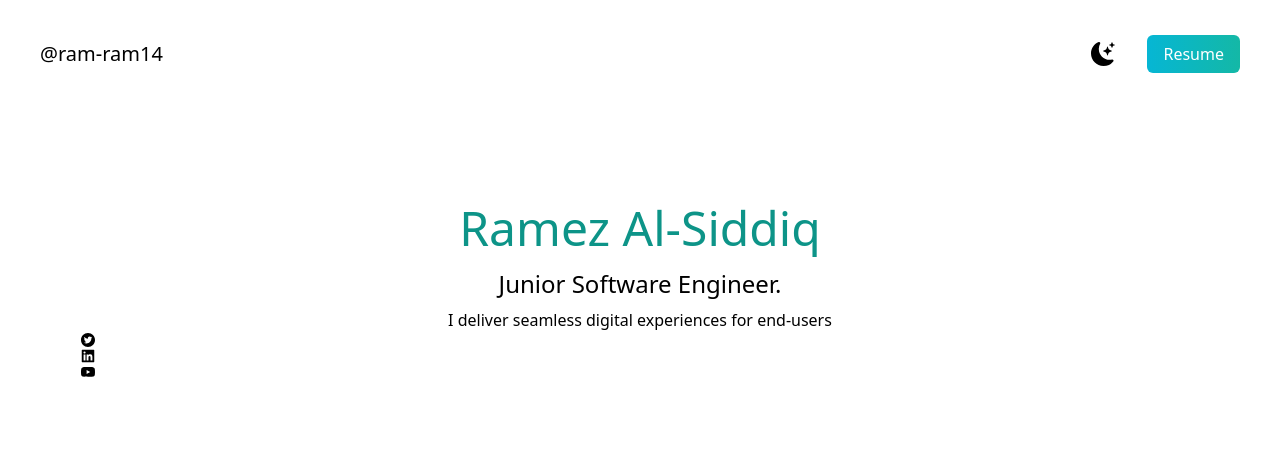
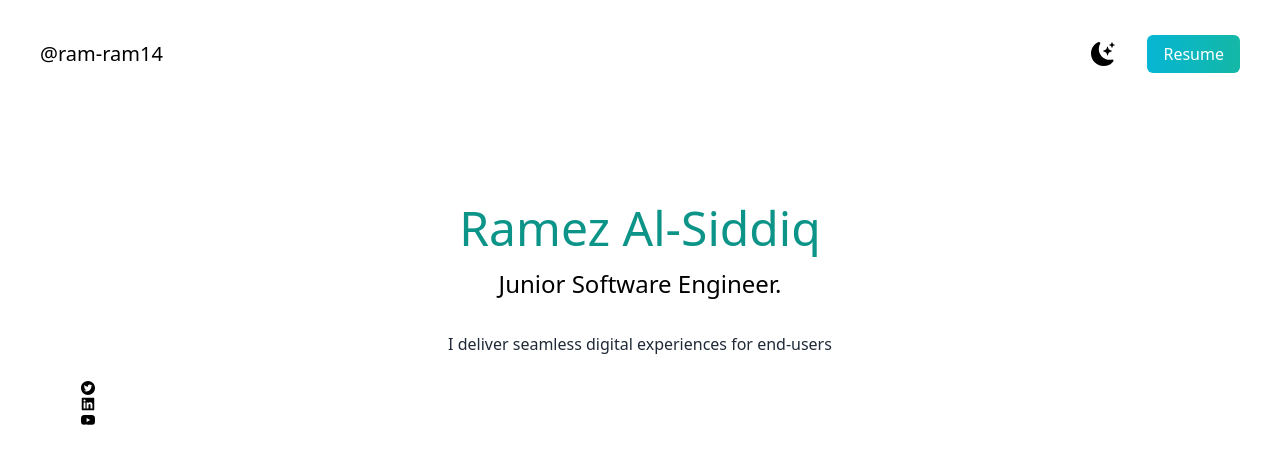
Before and after one commit to ram-ram14/cuddly-meme, a Next.js app in the folder my-portfolio/my-portfolio/: page / in a window 1280 px wide. Shown: the top 464 px of the page. Built offline with nearby package versions, Linux system fonts and the light colour scheme.

Commit message:
styled the p tag

```diff
--- a/my-portfolio/my-portfolio/pages/index.js
+++ b/my-portfolio/my-portfolio/pages/index.js
@@ -30,7 +30,7 @@ export default function Home() {
           <div className='text-center p-10'>
             <h2 className='text-5xl py-2 text-teal-600 font-medium'>Ramez Al-Siddiq</h2>
             <h3 className='text-2xl py-2'>Junior Software Engineer.</h3>
-            <p>
+            <p className='text-md py-5 leading-8 text-gray-800'>
               I deliver seamless digital experiences for end-users
             </p>
             <div>
```
